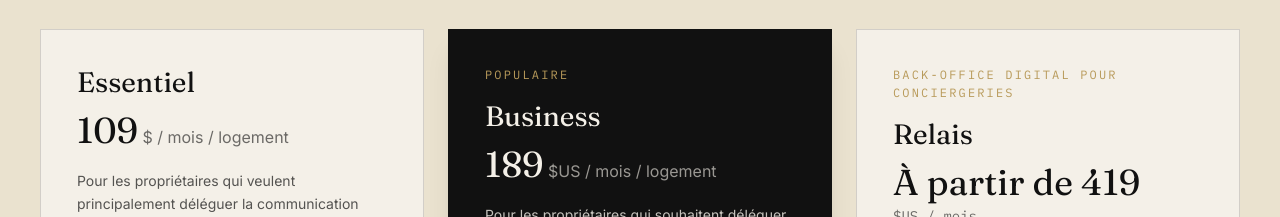
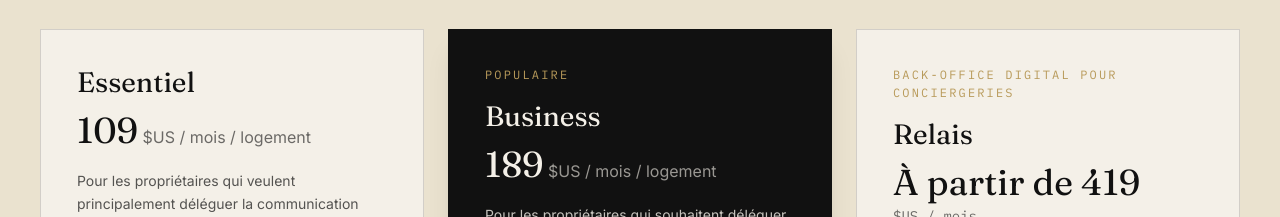
Before and after one commit to octus-it/larpilote, a React (Vite) app: page / in a window 1280 px wide. Shown: the part 5200-5417 px from the top of the page. Built offline with nearby package versions, Linux system fonts and the light colour scheme.

Commit message:
Corrige l'unité manquante $US pour la formule Essentiel (109)

```diff
--- a/src/data.js
+++ b/src/data.js
@@ -157,7 +157,7 @@ export const plans = [
     slug: 'essentiel',
     name: 'Essentiel',
     price: '109',
-    unit: '$ / mois / logement',
+    unit: '$US / mois / logement',
     tagline: 'La gestion voyageurs essentielle pour les propriétaires qui souhaitent gagner du temps.',
     longTagline: 'Pour les propriétaires qui veulent principalement déléguer la communication avec les voyageurs.',
     features: [
```
